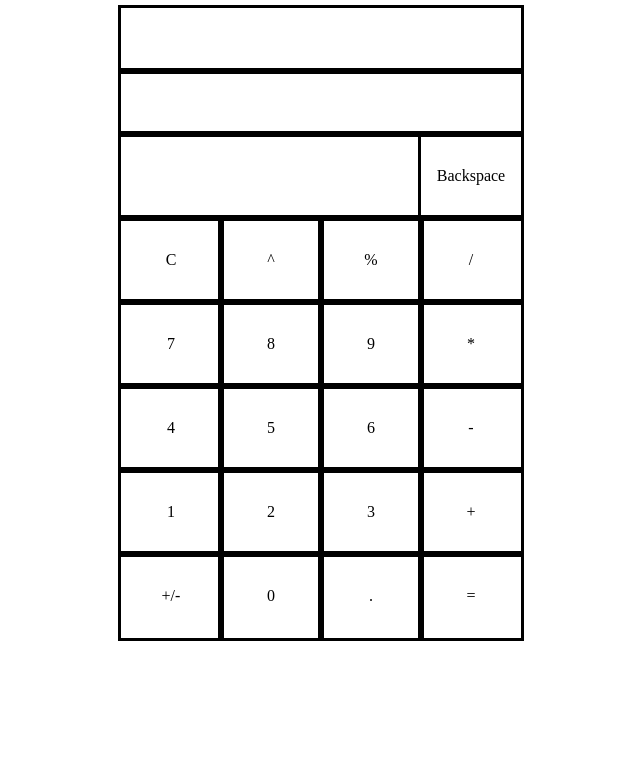
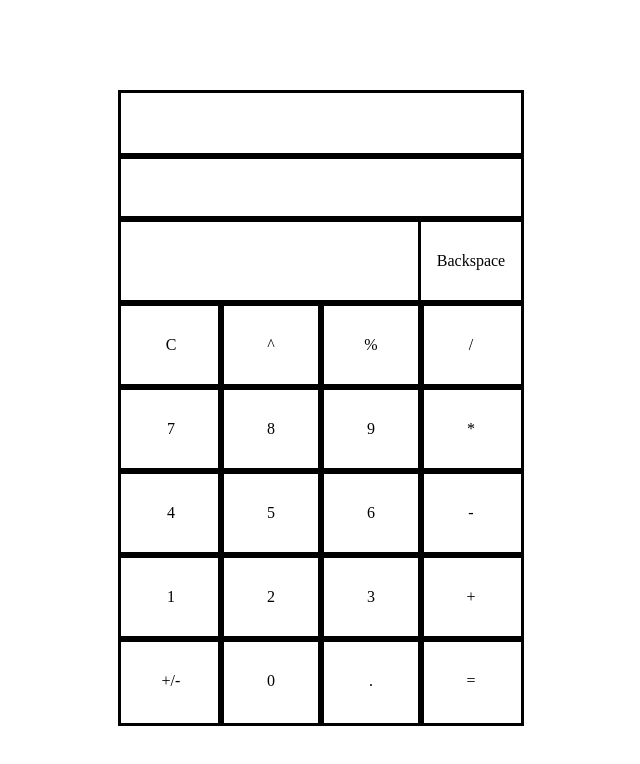
Before and after one commit to vano31/calculator, a plain HTML site: page index.html in a window 1280 px wide. Shown: the whole page, without its empty margins (319-959 px from the left). Drawn offline with Linux system fonts and the light colour scheme.

Commit message:
Center calculator in middle of viewport

```diff
--- a/index.html
+++ b/index.html
@@ -8,6 +8,7 @@
 
 
 <body>
+  <div class="calc-container">
     <div id="calculator">
       <div class="section" id="viewSpace">
 
@@ -52,6 +53,7 @@
       </div>
 
     </div>
+    </div>
     </body>
 
 
--- a/style.css
+++ b/style.css
@@ -2,6 +2,14 @@ body {
     display: flex;
     align-items: center;
     justify-content: center;
+  }
+
+  .calc-container {
+    display: flex;
+    justify-content: center;
+    align-items: center;
+    height: 100vh;
+    width: 100vh;
   }
 
   #calculator {
```
